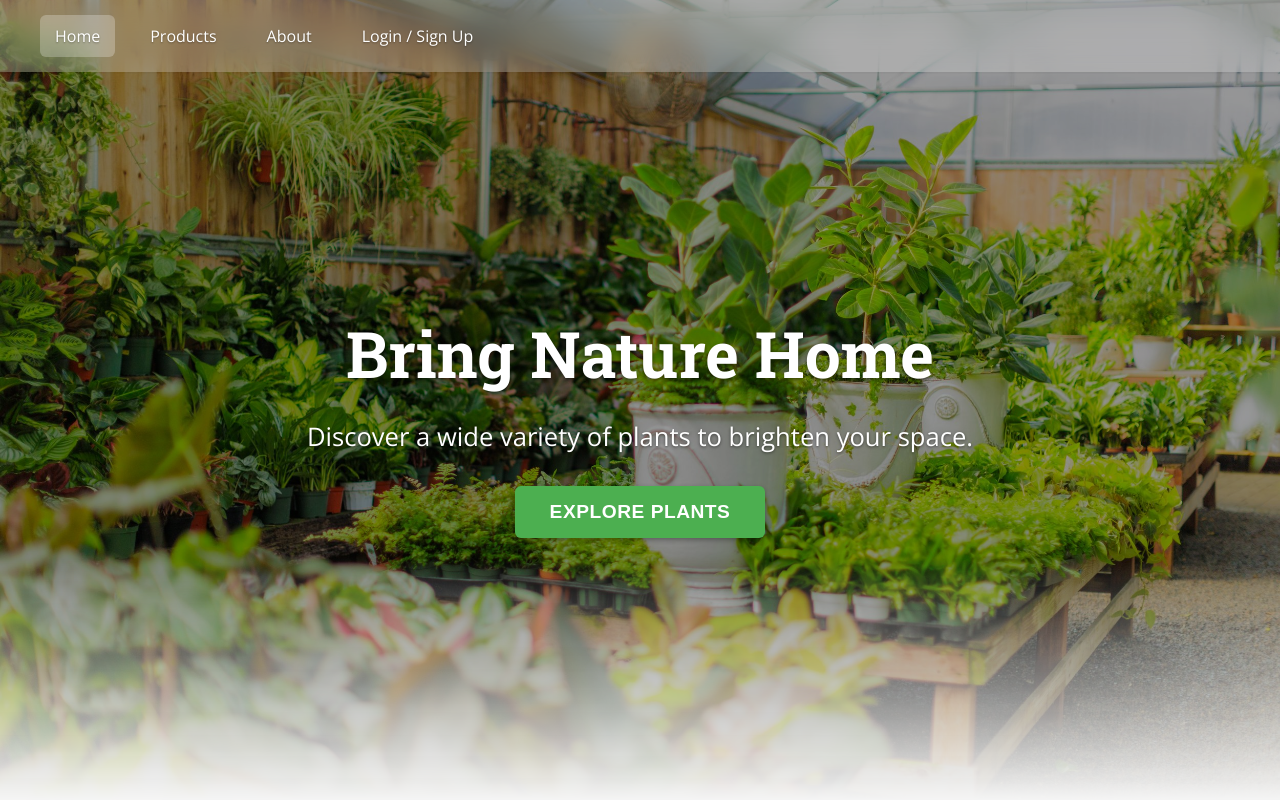
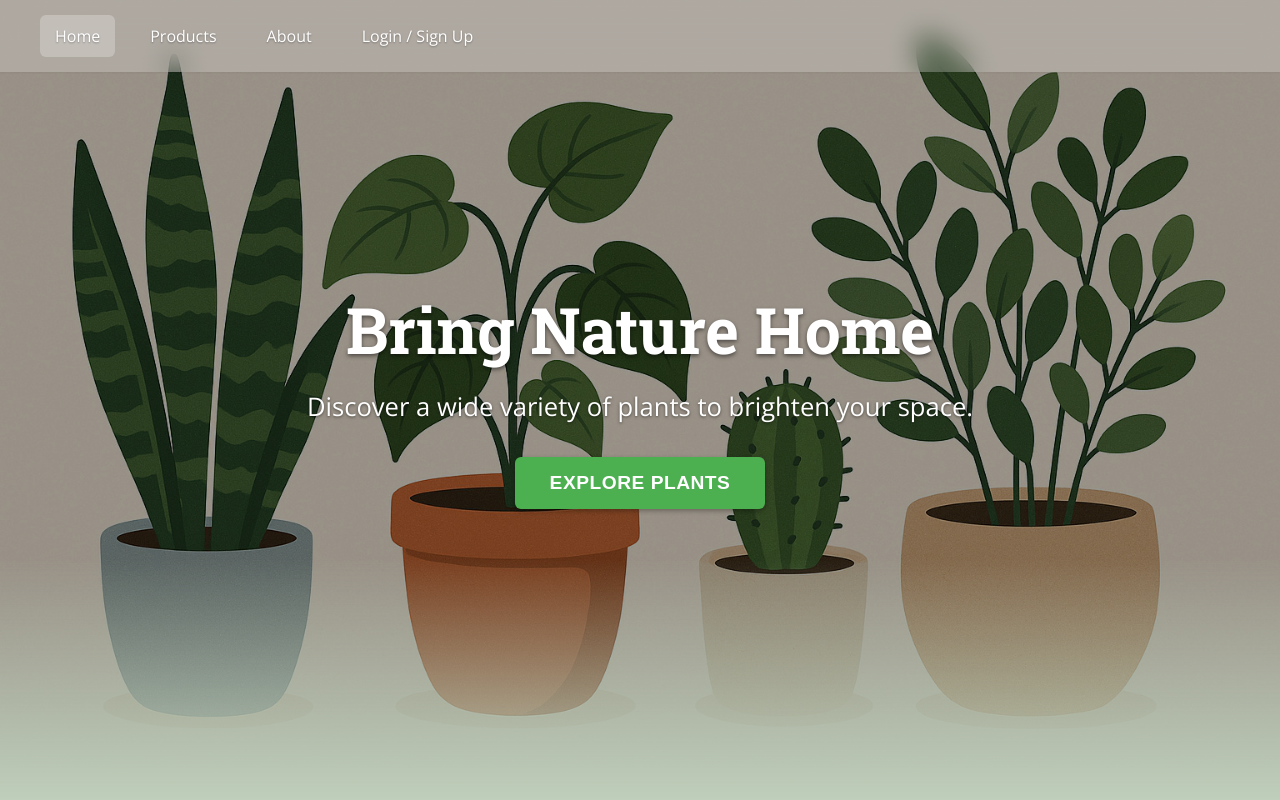
Before and after one commit to kingsuk-panda/nursery-website, a React (Create React App) app in the folder client/: page / in a window 1280 px wide. Shown: the top 800 px of the page. Built offline with nearby package versions, Linux system fonts and the light colour scheme.

Commit message:
Updated App.css

```diff
--- a/client/src/App.css
+++ b/client/src/App.css
@@ -1,18 +1,23 @@
 /* client/src/App.css */
 
-/* ... (your existing :root, body, h1-h6 resets and styles remain the same) ... */
+/* Reset some default styles */
+body, h1, h2, h3, h4, h5, h6, p, ul, ol {
+  margin: 0;
+  padding: 0;
+}
+
 :root {
   --primary-color: #4CAF50;
   --secondary-color: #8BC34A;
-  --background-color: #F5F5F5;
-  --text-color: #333333;
+  --background-color: #BFCFBB;  /* << UPDATED global background color */
+  --text-color: #333333;         /* Dark gray text (contrast check: #333 vs #BFCFBB is ~4.96:1 - good for normal/large text) */
   --accent-color: #A1887F;
   --nav-text-color: white;
   --navbar-height: 70px; /* Approximate height of your navbar, adjust as needed */
 }
 
 body {
-  background-color: var(--background-color);
+  background-color: var(--background-color); /* Body will now use the new color */
   color: var(--text-color);
   font-family: 'Open Sans', sans-serif;
   margin: 0;
@@ -23,7 +28,6 @@ h1, h2, h3, h4, h5, h6 {
   font-family: 'Roboto Slab', serif;
   font-weight: 700;
 }
-
 
 /* Container for general page content, not for full-bleed hero */
 .container {
@@ -38,11 +42,12 @@ h1, h2, h3, h4, h5, h6 {
 .page-content {
   padding-top: var(--navbar-height); /* Push content below the fixed navbar */
   padding-bottom: 20px; /* Standard bottom padding */
+  /* background-color: transparent; Ensure this allows body background to show */
 }
 
 /* Class for content that appears after the full-screen hero on the Home page */
 .page-content-after-hero {
   padding-top: 40px; /* Space between hero bottom and this content */
   padding-bottom: 20px;
-  /* This content is already below the 100vh hero, so navbar overlap is not an issue here */
+  /* background-color: transparent; Ensure this allows body background to show */
 }
```
Also changed, not shown: client/src/assets/hero-image.jpg, 1 other file (tests, documents, lock files or other folders).
